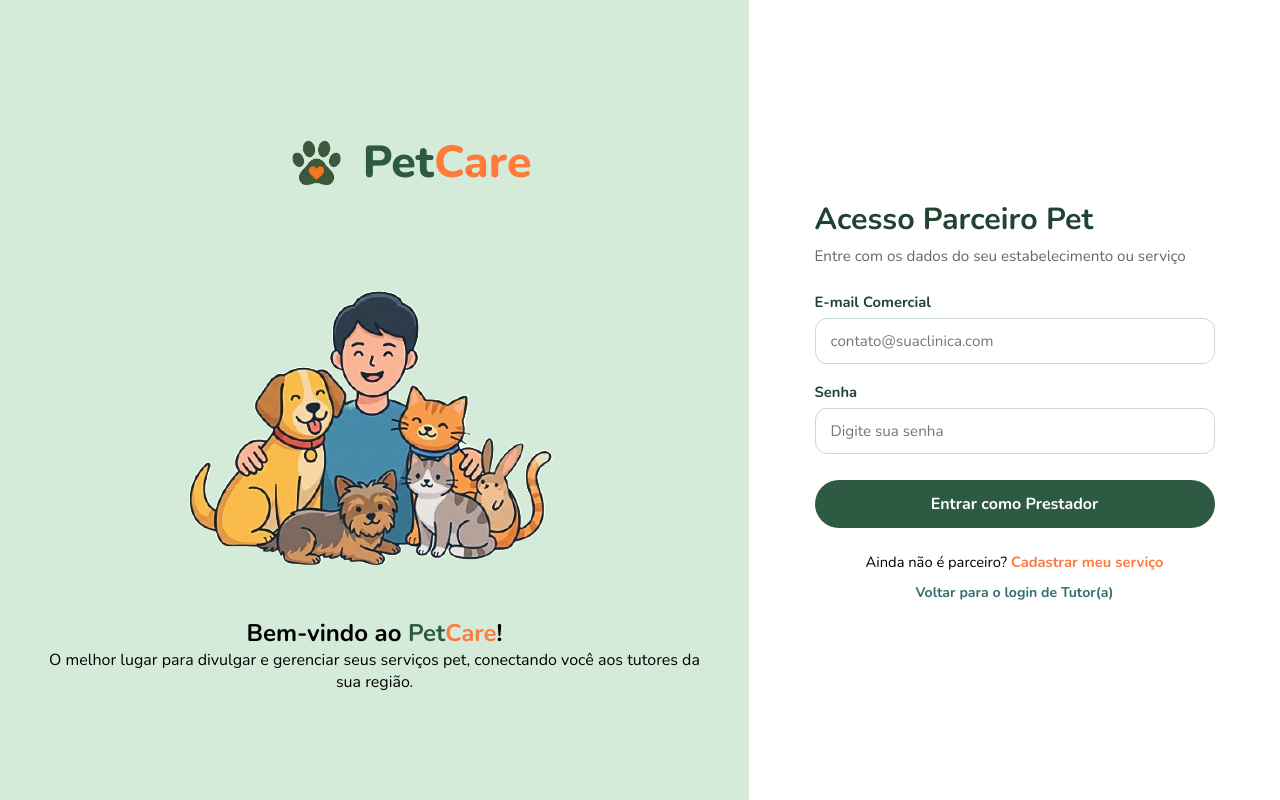
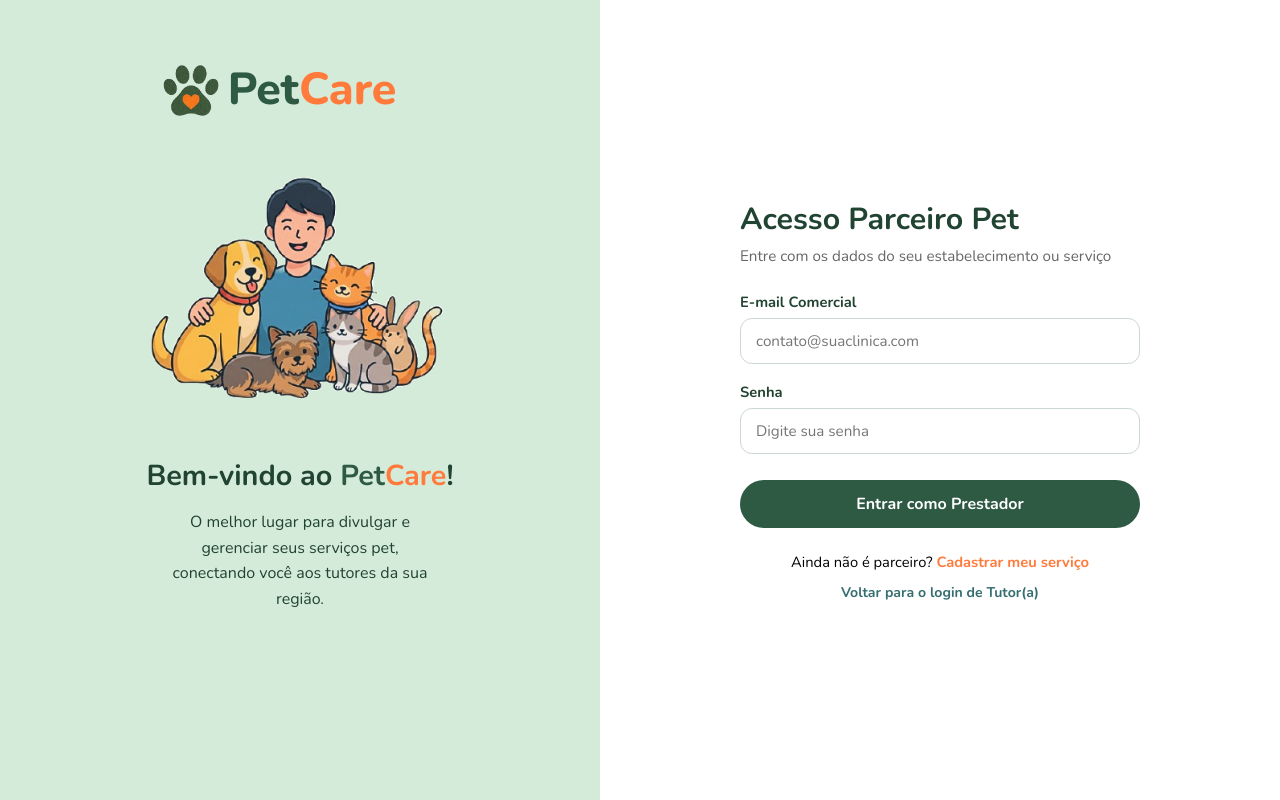
Before and after one commit to GabriellyLaierr/PetCare, a plain HTML site: page codigo/servicos/login/index.html in a window 1280 px wide. Drawn offline with nearby package versions, Linux system fonts and the light colour scheme.

Commit message:
Update style.css

```diff
--- a/codigo/servicos/login/style.css
+++ b/codigo/servicos/login/style.css
@@ -21,6 +21,7 @@ body {
     min-height: 100vh;
     width: 100%;
     display: flex;
+    overflow-x: hidden;
 }
 
 .container {
@@ -29,48 +30,67 @@ body {
     min-height: 100vh;
 }
 
-/* LADO ESQUERDO (50% DA TELA) */
+/* LADO ESQUERDO (IDÊNTICO AO TUTOR) */
 .left-panel {
     flex: 1;
     background-color: var(--corTopoClaro);
-    padding: 40px;
+    padding-top: 60px;
+    padding-bottom: 40px;
     display: flex;
     flex-direction: column;
     align-items: center;
-    justify-content: center;
+    justify-content: flex-start;
     text-align: center;
 }
 
 .brand {
+    width: 100%;
+    height: 60px;
     display: flex;
     align-items: center;
     justify-content: center;
-    margin-bottom: 20px;
+    margin-bottom: 15px;
 }
 
 .logo-img {
-    height: 110px;
+    height: 125px;
     width: auto;
-    margin-right: -52px;
+    margin-right: -75px;
 }
 
 .brand h1 {
+    line-height: 1;
+    margin: 0;
+    padding: 0;
     font-size: 2.8rem;
     font-weight: 800;
+    margin-right: 125px;
 }
 
 .cor-pet { color: var(--corPet); }
 .cor-care { color: var(--corCare); }
 
-.slogan {
-    color: var(--corVerdeEscuro);
-    font-size: 1.15rem;
-    font-weight: 600;
-    line-height: 1.5;
-    max-width: 380px;
+.img-animais {
+    max-width: 100%;
+    height: 300px;
+    margin-bottom: 15px;
 }
 
-/* LADO DIREITO (50% DA TELA) */
+.brand-text h2 {
+    color: var(--corVerdeEscuro);
+    font-size: 1.8rem;
+    margin-bottom: 15px;
+}
+
+.brand-text p {
+    color: var(--corVerdeEscuro);
+    line-height: 1.6;
+    max-width: 280px;
+    margin: 0 auto;
+    font-size: 1rem;
+}
+
+/* LADO DIREITO (FORMULÁRIO DE LOGIN) */
 .right-panel {
     flex: 1;
     background-color: var(--branco);
@@ -169,4 +189,10 @@ body {
     .left-panel, .right-panel {
         padding: 35px 20px;
     }
+    .brand h1 {
+        margin-right: 0;
+    }
+    .logo-img {
+        margin-right: -35px;
+    }
 }
```
